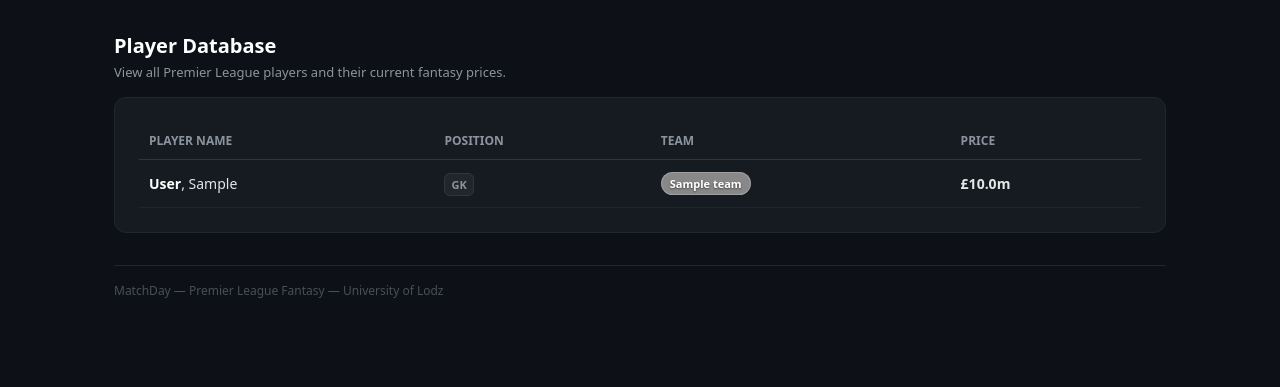
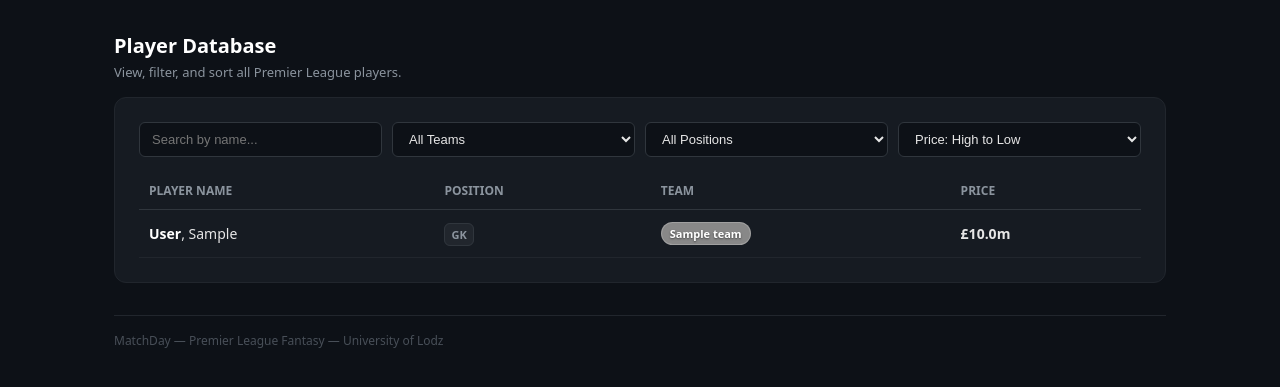
Before and after one commit to papingothegamer/matchday, a Django app: page /players/ in a window 1280 px wide. Shown: the part 90-477 px from the top of the page. Run offline with Django 5.2, Linux system fonts and the light colour scheme; tables that the repository leaves empty hold one stand-in row (values such as "Sample post").

Commit message:
feat(ui): add javascript filtering and sorting to players database page

```diff
--- a/core/templates/core/players.html
+++ b/core/templates/core/players.html
@@ -3,6 +3,9 @@
 
 {% block extra_style %}
 .players-container { background: #161b22; border: 1px solid #21262d; border-radius: 12px; padding: 1.5rem; margin-top: 1rem; }
+.filters-bar { display: flex; gap: 10px; margin-bottom: 15px; flex-wrap: wrap; }
+.filter-input { background: #0d1117; border: 1px solid #30363d; color: #e6e6e6; padding: 8px 12px; border-radius: 6px; font-size: 13px; outline: none; flex: 1; min-width: 150px; }
+.filter-input:focus { border-color: #8b949e; }
 .players-table { width: 100%; border-collapse: collapse; text-align: left; }
 .players-table th { color: #8b949e; font-size: 12px; font-weight: 600; padding: 10px; border-bottom: 1px solid #30363d; text-transform: uppercase; }
 .players-table td { padding: 12px 10px; border-bottom: 1px solid #21262d; color: #e6e6e6; font-size: 14px; vertical-align: middle; }
@@ -15,10 +18,34 @@
 {% block content %}
 <div style="margin-bottom:1rem;">
   <h2 style="font-size:20px;font-weight:600;color:#fff;">Player Database</h2>
-  <p style="font-size:13px;color:#8b949e;margin-top:4px;">View all Premier League players and their current fantasy prices.</p>
+  <p style="font-size:13px;color:#8b949e;margin-top:4px;">View, filter, and sort all Premier League players.</p>
 </div>
 
 <div class="players-container">
+
+  <div class="filters-bar">
+    <input type="text" id="searchName" placeholder="Search by name..." class="filter-input" oninput="applyFilters()">
+    <select id="filterTeam" class="filter-input" onchange="applyFilters()">
+      <option value="ALL">All Teams</option>
+      {% for t in teams %}
+      <option value="{{ t.short_name }}">{{ t.name }}</option>
+      {% endfor %}
+    </select>
+    <select id="filterPos" class="filter-input" onchange="applyFilters()">
+      <option value="ALL">All Positions</option>
+      <option value="GK">Goalkeepers (GK)</option>
+      <option value="DEF">Defenders (DEF)</option>
+      <option value="MID">Midfielders (MID)</option>
+      <option value="FWD">Forwards (FWD)</option>
+    </select>
+    <select id="sortBy" class="filter-input" onchange="applyFilters()">
+      <option value="price_desc">Price: High to Low</option>
+      <option value="price_asc">Price: Low to High</option>
+      <option value="name_asc">Name: A to Z</option>
+      <option value="name_desc">Name: Z to A</option>
+    </select>
+  </div>
+
   <table class="players-table">
     <thead>
       <tr>
@@ -28,9 +55,9 @@
         <th>Price</th>
       </tr>
     </thead>
-    <tbody>
+    <tbody id="players-body">
       {% for p in players %}
-      <tr>
+      <tr class="player-row" data-name="{{ p.last_name }}, {{ p.first_name }}" data-team="{{ p.team.short_name }}" data-pos="{{ p.position }}" data-price="{{ p.price|stringformat:'f' }}">
         <td><strong style="color: #fff;">{{ p.last_name }}</strong>, {{ p.first_name }}</td>
         <td><span class="pos-badge">{{ p.position }}</span></td>
         <td><span class="p-team-badge" style="background: {{ p.team.primary_color }}; border: 1px solid rgba(255,255,255,0.2);">{{ p.team.name }}</span></td>
@@ -41,3 +68,44 @@
   </table>
 </div>
 {% endblock %}
+
+{% block extra_script %}
+<script>
+function applyFilters() {
+  const search = document.getElementById('searchName').value.toLowerCase();
+  const team = document.getElementById('filterTeam').value;
+  const pos = document.getElementById('filterPos').value;
+  const sort = document.getElementById('sortBy').value;
+
+  const tbody = document.getElementById('players-body');
+  const rows = Array.from(tbody.getElementsByClassName('player-row'));
+
+  // 1. Filter the rows
+  rows.forEach(row => {
+    const rName = row.getAttribute('data-name').toLowerCase();
+    const rTeam = row.getAttribute('data-team');
+    const rPos = row.getAttribute('data-pos');
+
+    let match = true;
+    if (search && !rName.includes(search)) match = false;
+    if (team !== 'ALL' && rTeam !== team) match = false;
+    if (pos !== 'ALL' && rPos !== pos) match = false;
+
+    row.style.display = match ? '' : 'none';
+  });
+
+  // 2. Sort the visible rows
+  const visibleRows = rows.filter(r => r.style.display !== 'none');
+  visibleRows.sort((a, b) => {
+    if (sort === 'price_desc') return parseFloat(b.getAttribute('data-price')) - parseFloat(a.getAttribute('data-price'));
+    if (sort === 'price_asc') return parseFloat(a.getAttribute('data-price')) - parseFloat(b.getAttribute('data-price'));
+    if (sort === 'name_asc') return a.getAttribute('data-name').localeCompare(b.getAttribute('data-name'));
+    if (sort === 'name_desc') return b.getAttribute('data-name').localeCompare(a.getAttribute('data-name'));
+    return 0;
+  });
+
+  // 3. Re-append sorted rows to the table body
+  visibleRows.forEach(row => tbody.appendChild(row));
+}
+</script>
+{% endblock %}
--- a/core/views.py
+++ b/core/views.py
@@ -53,4 +53,4 @@ def save_picks(request):
 
 def players_list(request):
     players = Player.objects.select_related('team').order_by('-price', 'last_name')
-    return render(request, 'core/players.html', {'players': players})
+    return render(request, 'core/players.html', {'players': players, 'teams': Team.objects.all().order_by('name')})
```
